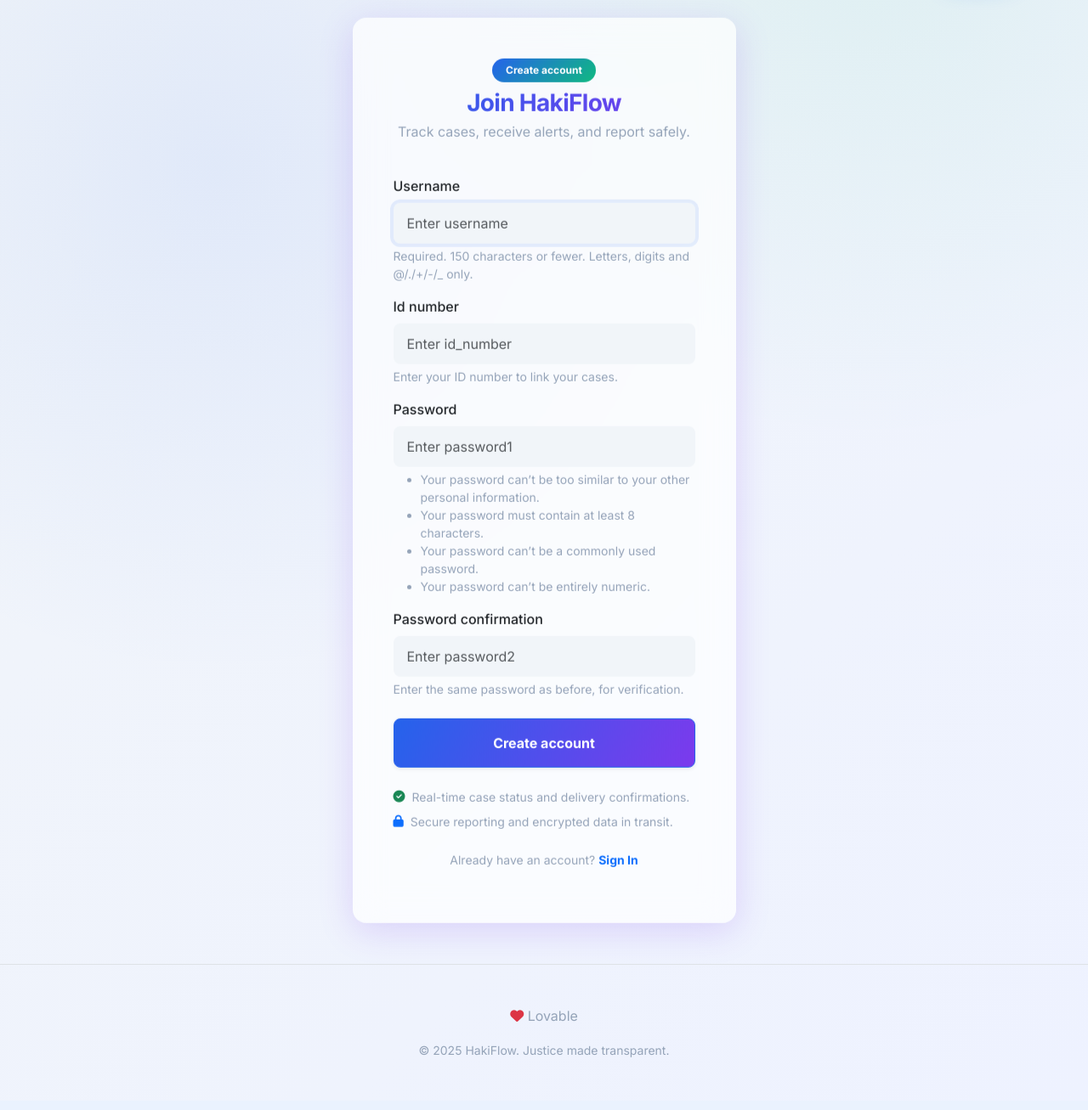
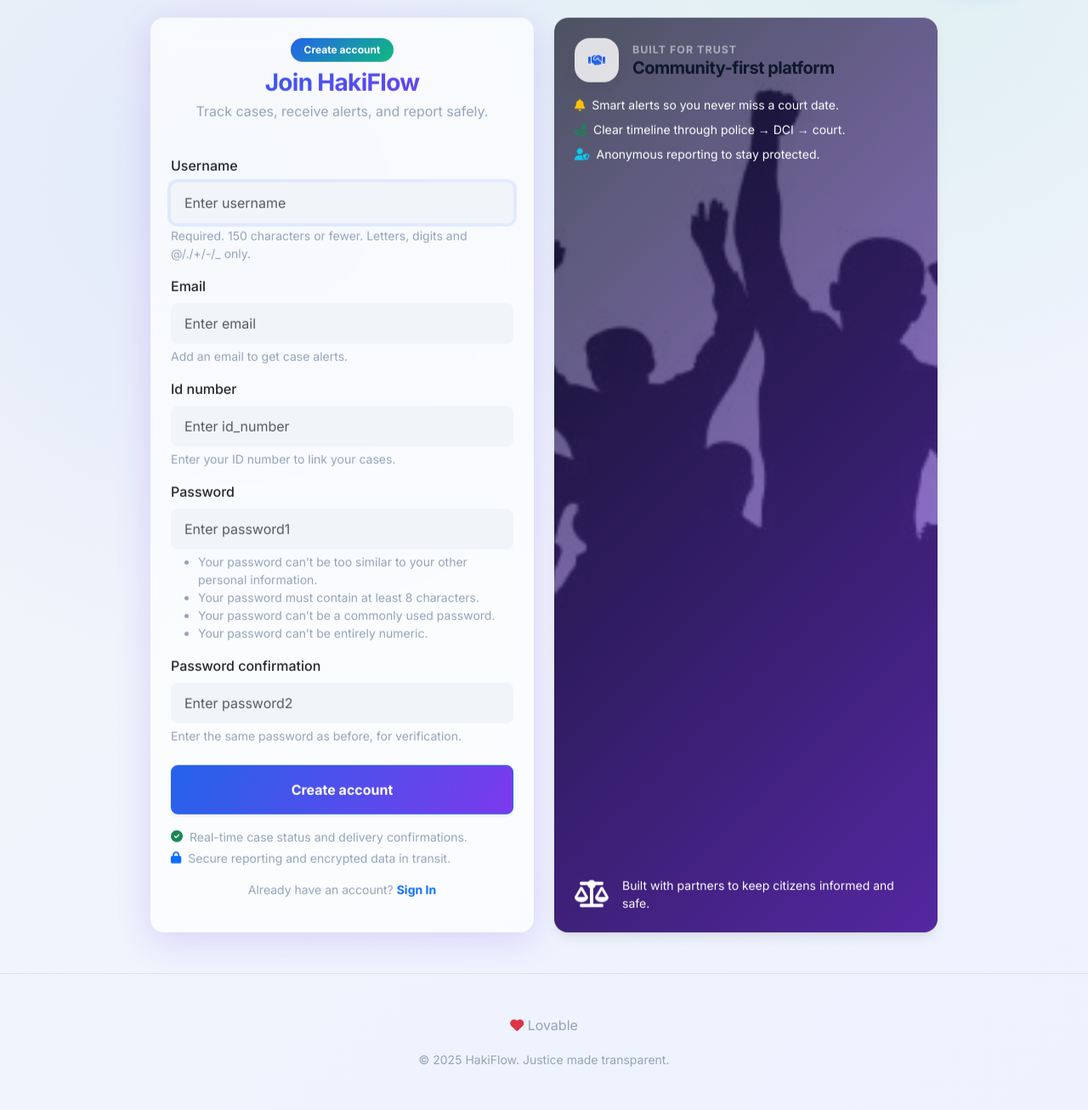
Before and after one commit to gichukianthony/hakiflow, a Django app: page /signup/ in a window 1280 px wide. Shown: the part 79-1386 px from the top of the page at 85% size. Before the commit the page ends 1324 px from the top, so only its background shows below. Run offline with Django 5.2, Linux system fonts and the light colour scheme.

Commit message:
fixed some bugs

```diff
--- a/cases/templates/registration/signup.html
+++ b/cases/templates/registration/signup.html
@@ -1,9 +1,10 @@
 {% extends 'cases/base.html' %}
+{% load static %}
 
 {% block content %}
-<div class="row justify-content-center">
-    <div class="col-lg-6 col-xl-5">
-        <div class="card card-animated glass-blur p-5 shadow-lg-soft rounded-4 border-0">
+<div class="row align-items-stretch g-4 justify-content-center min-vh-75">
+    <div class="col-lg-6 col-xl-5 d-flex">
+        <div class="card card-animated glass-blur p-4 shadow-lg-soft rounded-4 border-0 h-100 flex-fill">
             <div class="text-center mb-4">
                 <span class="badge badge-gradient pill px-3 py-2 mb-2">Create account</span>
                 <h3 class="fw-bold mb-1 gradient-text">Join HakiFlow</h3>
@@ -28,8 +29,8 @@
                 <button type="submit" class="btn btn-primary w-100 py-3 fw-bold shadow-sm mt-2">Create account</button>
             </form>
 
-            <div class="mt-4">
-                <div class="small text-muted d-flex align-items-center gap-2 mb-2">
+            <div class="mt-3">
+                <div class="small text-muted d-flex align-items-center gap-2 mb-1">
                     <i class="fas fa-check-circle text-success"></i>
                     <span>Real-time case status and delivery confirmations.</span>
                 </div>
@@ -39,8 +40,32 @@
                 </div>
             </div>
 
-            <div class="text-center mt-4">
+            <div class="text-center mt-3">
                 <p class="small text-muted">Already have an account? <a href="{% url 'login' %}" class="text-decoration-none fw-bold">Sign In</a></p>
+            </div>
+        </div>
+    </div>
+    <div class="col-lg-5 d-flex">
+        <div class="card card-animated shadow-lg-soft rounded-4 border-0 h-100 overflow-hidden position-relative text-white flex-fill"
+             style="background-image: linear-gradient(135deg, rgba(15,23,42,0.74), rgba(124,58,237,0.68)), url('{% static 'cases/hero_bg.jpg' %}');
+                    background-size: cover; background-position: center;">
+            <div class="p-4 h-100 d-flex flex-column">
+                <div class="d-flex align-items-center gap-3 mb-3">
+                    <span class="icon-pill"><i class="fas fa-handshake"></i></span>
+                    <div>
+                        <div class="eyebrow text-white-50">Built for trust</div>
+                        <h5 class="fw-bold mb-0">Community-first platform</h5>
+                    </div>
+                </div>
+                <ul class="list-unstyled small vstack gap-2 mb-0">
+                    <li><i class="fas fa-bell text-warning me-2"></i>Smart alerts so you never miss a court date.</li>
+                    <li><i class="fas fa-route text-success me-2"></i>Clear timeline through police → DCI → court.</li>
+                    <li><i class="fas fa-user-shield text-info me-2"></i>Anonymous reporting to stay protected.</li>
+                </ul>
+                <div class="mt-auto d-flex gap-3 align-items-center opacity-90">
+                    <i class="fas fa-scale-balanced fa-2x text-white floating"></i>
+                    <span class="small">Built with partners to keep citizens informed and safe.</span>
+                </div>
             </div>
         </div>
     </div>
--- a/cases/views.py
+++ b/cases/views.py
@@ -8,11 +8,35 @@
 from django.contrib.auth.mixins import LoginRequiredMixin
 from django.http import HttpResponse
 from django.contrib.auth.decorators import login_required
+from django.core.mail import send_mail
+from django.template.loader import render_to_string
+from django.conf import settings
 from .models import Case, OfficerNote, NotificationSubscription, AnonymousReport, CitizenProfile
 from django.utils.decorators import method_decorator
 from django.views.decorators.csrf import csrf_protect
 import csv
 from django.contrib.auth.decorators import login_required
+
+
+def send_case_notifications(case, subject, body):
+    """
+    Send a notification email to all subscribers of a case.
+    If email backend is not configured, silently skip to avoid crashing user flows.
+    """
+    recipients = list(NotificationSubscription.objects.filter(case=case).values_list("email", flat=True).distinct())
+    if not recipients:
+        return
+    try:
+        send_mail(
+            subject=subject,
+            message=body,
+            from_email=getattr(settings, "DEFAULT_FROM_EMAIL", None),
+            recipient_list=recipients,
+            fail_silently=True,  # Avoid breaking UX if SMTP isn't configured
+        )
+    except Exception:
+        # Keep silent to avoid user-facing failures; logs can be added later
+        pass
 
 # Public Views
 
@@ -48,7 +72,7 @@
         email = request.POST.get('email')
         case = Case.objects.filter(ob_number=ob_number).first()
         if case and email:
-            NotificationSubscription.objects.create(case=case, email=email)
+            NotificationSubscription.objects.get_or_create(case=case, email=email)
             messages.success(request, 'Subscribed to updates successfully.')
             return redirect('home')
         else:
@@ -57,21 +81,32 @@
 
 class SignUpView(CreateView):
     class SignUpForm(UserCreationForm):
+        email = forms.EmailField(required=True, help_text="Add an email to get case alerts.")
         id_number = forms.CharField(max_length=50, required=True, help_text="Enter your ID number to link your cases.")
 
         class Meta(UserCreationForm.Meta):
             model = User
-            fields = ("username", "id_number")
+            fields = ("username", "email", "id_number")
 
     form_class = SignUpForm
     success_url = reverse_lazy('login')
     template_name = 'registration/signup.html'
 
     def form_valid(self, form):
+        # Ensure email saved on the user
+        self.object = form.save(commit=False)
+        self.object.email = form.cleaned_data.get("email", "")
+        self.object.save()
+        form.save_m2m()
         response = super().form_valid(form)
         id_number = form.cleaned_data.get('id_number')
         if id_number:
             CitizenProfile.objects.get_or_create(user=self.object, defaults={'id_number': id_number})
+        # Send welcome/test email if email provided
+        if self.object.email:
+            subject = "Welcome to HakiFlow"
+            body = render_to_string("cases/email/welcome.txt", {"user": self.object})
+            send_mail(subject, body, None, [self.object.email], fail_silently=True)
         messages.success(self.request, 'Account created successfully. Please login.')
         return response
 
@@ -190,8 +225,26 @@
     success_url = reverse_lazy('case_list')
 
     def form_valid(self, form):
+        original = Case.objects.get(pk=self.object.pk)
         messages.success(self.request, 'Case updated successfully.')
-        return super().form_valid(form)
+        response = super().form_valid(form)
+        case = self.object
+        subject_parts = []
+        body_parts = [f"Case {case.ob_number} - {case.title} has been updated."]
+
+        if case.status != original.status:
+            subject_parts.append("status change")
+            body_parts.append(f"New status: {case.get_status_display()}")
+        if case.court_date != original.court_date:
+            subject_parts.append("court date update")
+            new_date = case.court_date.isoformat() if case.court_date else "Removed"
+            body_parts.append(f"Court date: {new_date}")
+
+        if subject_parts:
+            subject = f"HakiFlow: {case.ob_number} {' & '.join(subject_parts)}"
+            send_case_notifications(case, subject, "\n".join(body_parts))
+
+        return response
 
 class OfficerNoteCreateView(CreateView):
     model = OfficerNote
@@ -202,7 +255,11 @@
         case = get_object_or_404(Case, pk=self.kwargs['pk'])
         form.instance.case = case
         messages.success(self.request, 'Note added successfully.')
-        return super().form_valid(form)
+        response = super().form_valid(form)
+        subject = f"HakiFlow: New note on {case.ob_number}"
+        body = f"A new note was added to case {case.ob_number} - {case.title}:\n\n{form.instance.note}"
+        send_case_notifications(case, subject, body)
+        return response
 
     def get_success_url(self):
         return reverse_lazy('case_detail', kwargs={'pk': self.kwargs['pk']})
```
Also changed, not shown: cases/templates/cases/email/welcome.txt (added, +11 -0 lines), cases/templates/registration/login.html (+32 -7 lines), hakiflow/settings.py (+17 -0 lines), db.sqlite3.
